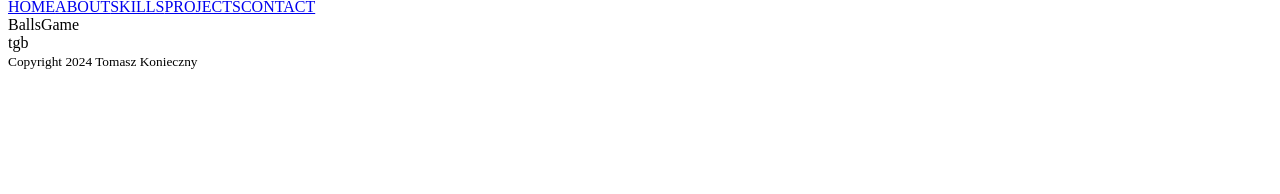
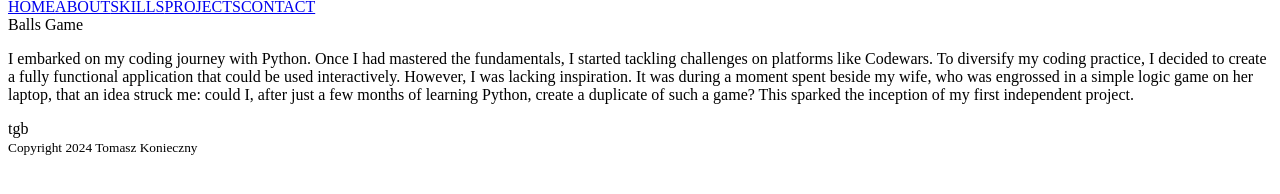
Before and after one commit to TomaszKoniecznyIT/Portfolio, a Gatsby site: page /projects in a window 1280 px wide. Shown: the part 54-248 px from the top of the page. Built offline with nearby package versions, Linux system fonts and the light colour scheme; Gatsby itself is replaced by a stand-in of ours.

Commit message:
adding game component

```diff
--- a/src/components/BallsGame.js
+++ b/src/components/BallsGame.js
@@ -1,5 +1,21 @@
 import React from "react";
+import { Card, Container } from "react-bootstrap";
 
 export default function BallsGame() {
-  return <div>BallsGame</div>;
+  return (
+    <Card>
+      <Card.Title>Balls Game</Card.Title>
+      <Card.Text>
+        I embarked on my coding journey with Python. Once I had mastered the
+        fundamentals, I started tackling challenges on platforms like Codewars.
+        To diversify my coding practice, I decided to create a fully functional
+        application that could be used interactively. However, I was lacking
+        inspiration. It was during a moment spent beside my wife, who was
+        engrossed in a simple logic game on her laptop, that an idea struck me:
+        could I, after just a few months of learning Python, create a duplicate
+        of such a game? This sparked the inception of my first independent
+        project.{" "}
+      </Card.Text>
+    </Card>
+  );
 }
```
